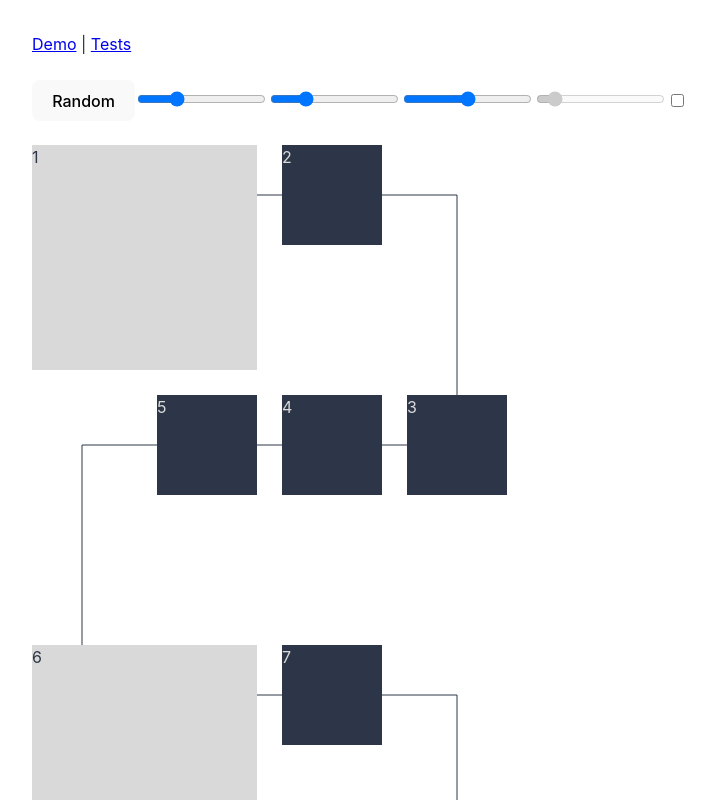
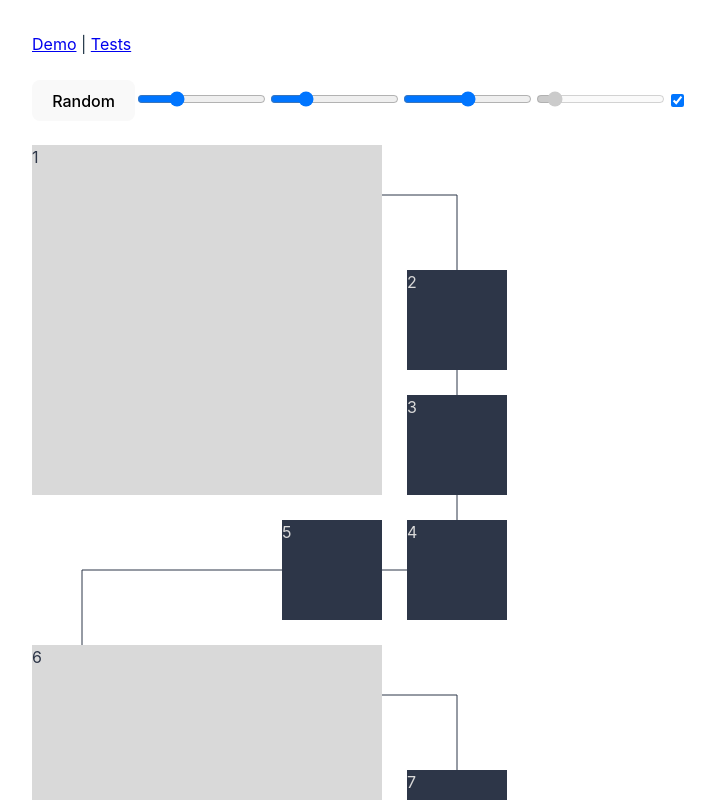
Before and after one commit to noway/tedx-auckland-events-layout, a React (Vite) app: page /demo in a window 1280 px wide. Shown: the top 800 px of the page, without its empty margins (0-715 px from the left). Built offline with nearby package versions, Linux system fonts and the light colour scheme.

Commit message:
enable recursive algo by default

```diff
--- a/src/Demo.tsx
+++ b/src/Demo.tsx
@@ -29,7 +29,7 @@ export default function Demo() {
   const [count, setCount] = useState(16);
   const [seed, setSeed] = useState<number | null>(null);
   const items = seed ? generateItems(seed, count) : defaultItems;
-  const [recursiveAlgo, setRecursiveAlgo] = useState(false);
+  const [recursiveAlgo, setRecursiveAlgo] = useState(true);
 
   return (
     <div>
```
